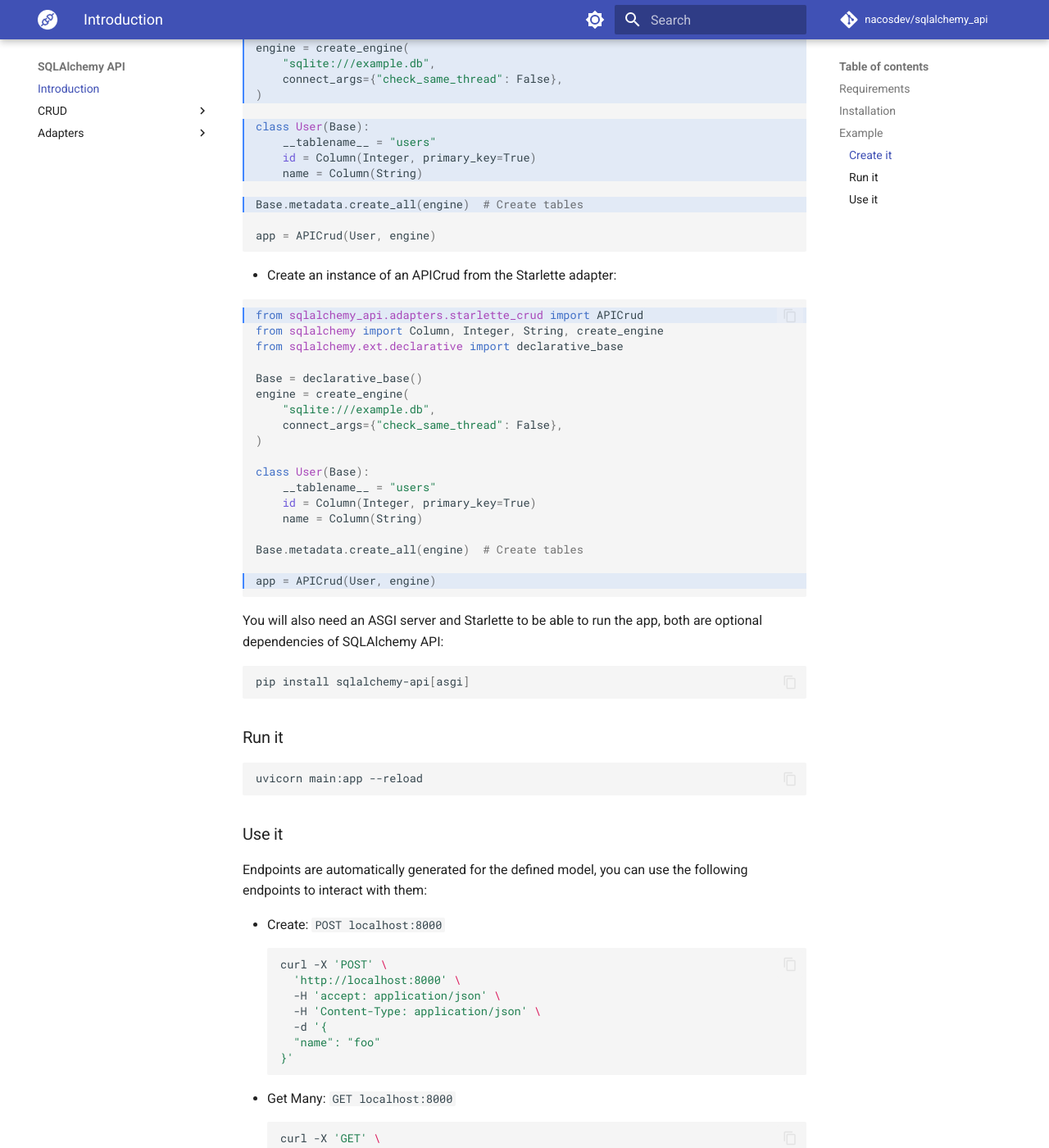
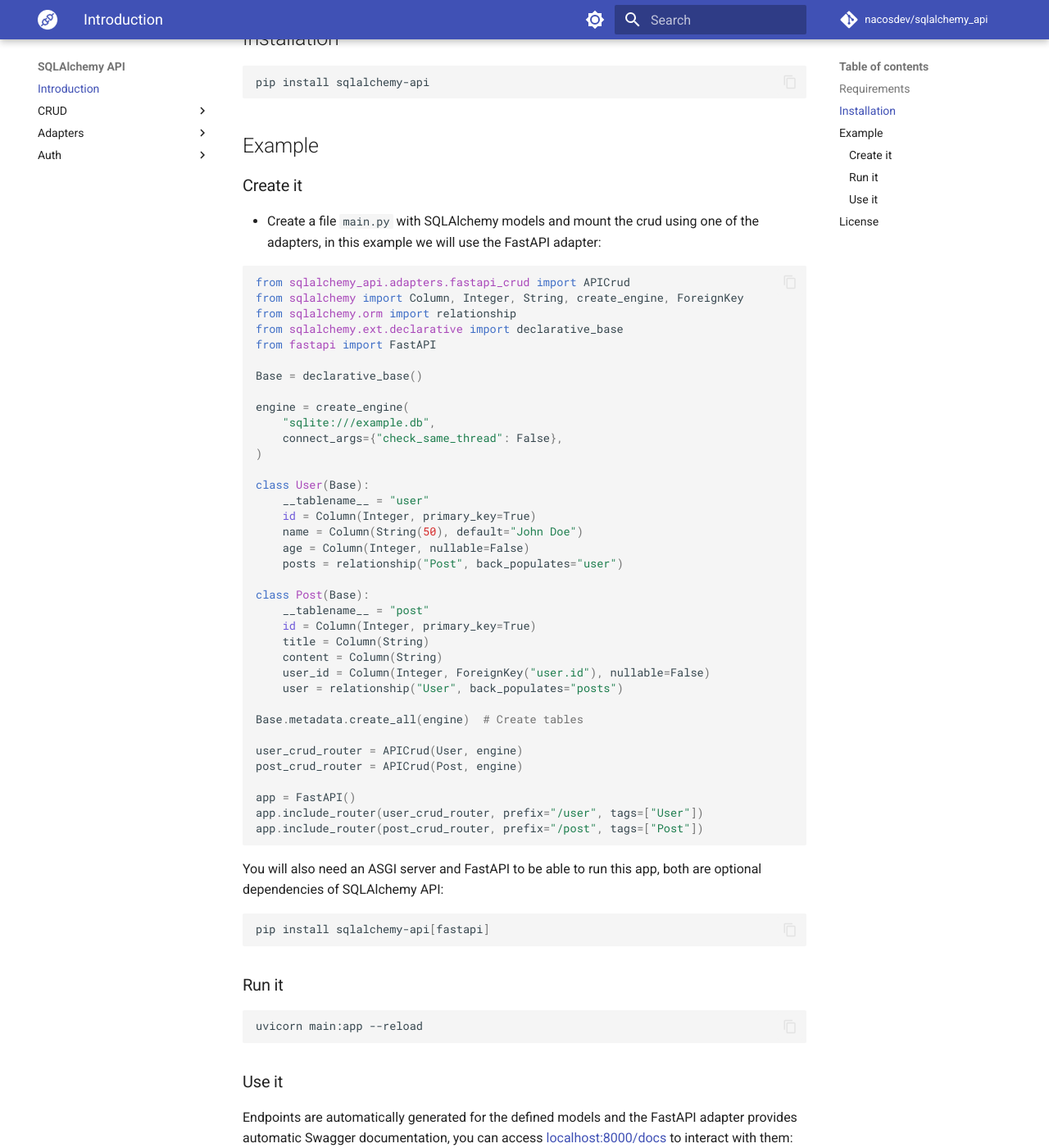
Before and after one commit to nacosdev/sqlalchemy_api, an MkDocs documentation site: the page built from docs/index.md, in a window 1280 px wide and 1400 px high, scrolled down 976 px. Shown: the whole window at 82% size. Built offline with MkDocs 1.6.1 and Material for MkDocs 9.7.7, drawn with Linux system fonts in a browser that asks for light colours; comment, search, counter and statistics services are not loaded; some of the changed text lies outside the part shown.

Commit message:
improved docs and including CONTRIBUTING.md

````diff
--- a/docs/index.md
+++ b/docs/index.md
@@ -1,8 +1,40 @@
-<img src="https://raw.githubusercontent.com/nacosdev/sqlalchemy_api/main/docs/assets/images/sqlalchemy_api.png"/>
+<p align="center">
+  <a><img src="https://raw.githubusercontent.com/nacosdev/sqlalchemy_api/main/docs/assets/images/sqlalchemy_api.png" alt="SQLalchemyAPI"></a>
+</p>
 
-SQLAlchemy API is a library that helps to turn the [SQLAlchemy](https://www.sqlalchemy.org/) models into a REST API. It uses the power of [Pydantic 2](https://docs.pydantic.dev/dev-v2/), to validate the data and serialize it.
+<p align="center">
+  <a href="https://github.com/nacosdev/sqlalchemy_api/actions?query=workflow%3ATests+event%3Apush+branch%3Amain" target="_blank">
+      <img src="https://github.com/nacosdev/sqlalchemy_api/workflows/Tests/badge.svg?event=push&branch=main" alt="Test">
+  </a>
+  <a href="https://codecov.io/gh/nacosdev/sqlalchemy_api">
+      <img src="https://codecov.io/gh/nacosdev/sqlalchemy_api/branch/main/graph/badge.svg" alt="Coverage">
+  </a>
+  <a href="https://pypi.org/project/sqlalchemy-api" target="_blank">
+      <img src="https://img.shields.io/pypi/v/sqlalchemy-api?color=%2334D058&label=pypi%20package" alt="Package version">
+  </a>
+  <a href="https://pypi.org/project/sqlalchemy-api" target="_blank">
+      <img src="https://img.shields.io/pypi/pyversions/fastapi.svg?color=%2334D058" alt="Supported Python versions">
+  </a>
+</p>
 
-This is intended to be a framework-agnostic library that can be used with any web framework. Currently, it provides support for [Starlette](https://www.starlette.io/) and [FastAPI](https://fastapi.tiangolo.com/).
+SQLAlchemy API is a library that helps to turn the [SQLAlchemy](https://www.sqlalchemy.org/) models into a REST API, allowing all the basic CRUD operations. It uses the power of [Pydantic 2](https://docs.pydantic.dev/dev-v2/), to validate and serialize the data. This is a framework-agnostic library that can be used with any web framework. Currently, it provides support for [Starlette](https://www.starlette.io/) and [FastAPI](https://fastapi.tiangolo.com/).
+
+---
+
+**Documentation**: <a href="https://nacosdev.github.io/sqlalchemy_api" target="_blank">https://nacosdev.github.io/sqlalchemy_api</a>
+
+**Source Code**: <a href="https://github.com/nacosdev/sqlalchemy_api" target="_blank">https://github.com/nacosdev/sqlalchemy_api</a>
+
+---
+
+**Table of Contents**
+
+- [Requirements](#requirements)
+- [Installation](#installation)
+- [License](#license)
+
+---
+
 ## Requirements
 
 - Python>=3.7
@@ -19,106 +51,84 @@
 
 ### Create it
 
-- Create a file `main.py` with a simple SQLAlchemy model
+- Create a file `main.py` with SQLAlchemy models and mount the crud using one of the adapters, in this example we will use the FastAPI adapter:
 
-```Python hl_lines="2-3 5-9 11-14 16"
-from sqlalchemy_api.adapters.starlette_crud import APICrud
-from sqlalchemy import Column, Integer, String, create_engine
+```python
+from sqlalchemy_api.adapters.fastapi_crud import APICrud
+from sqlalchemy import Column, Integer, String, create_engine, ForeignKey
+from sqlalchemy.orm import relationship
 from sqlalchemy.ext.declarative import declarative_base
+from fastapi import FastAPI
 
 Base = declarative_base()
+
 engine = create_engine(
     "sqlite:///example.db",
     connect_args={"check_same_thread": False},
 )
 
 class User(Base):
-    __tablename__ = "users"
+    __tablename__ = "user"
     id = Column(Integer, primary_key=True)
-    name = Column(String)
+    name = Column(String(50), default="John Doe")
+    age = Column(Integer, nullable=False)
+    posts = relationship("Post", back_populates="user")
+
+class Post(Base):
+    __tablename__ = "post"
+    id = Column(Integer, primary_key=True)
+    title = Column(String)
+    content = Column(String)
+    user_id = Column(Integer, ForeignKey("user.id"), nullable=False)
+    user = relationship("User", back_populates="posts")
 
 Base.metadata.create_all(engine)  # Create tables
 
-app = APICrud(User, engine)
+user_crud_router = APICrud(User, engine)
+post_crud_router = APICrud(Post, engine)
+
+app = FastAPI()
+app.include_router(user_crud_router, prefix="/user", tags=["User"])
+app.include_router(post_crud_router, prefix="/post", tags=["Post"])
 ```
 
-
-- Create an instance of an APICrud from the Starlette adapter:
-
-```Python hl_lines="1 18"
-from sqlalchemy_api.adapters.starlette_crud import APICrud
-from sqlalchemy import Column, Integer, String, create_engine
-from sqlalchemy.ext.declarative import declarative_base
-
-Base = declarative_base()
-engine = create_engine(
-    "sqlite:///example.db",
-    connect_args={"check_same_thread": False},
-)
-
-class User(Base):
-    __tablename__ = "users"
-    id = Column(Integer, primary_key=True)
-    name = Column(String)
-
-Base.metadata.create_all(engine)  # Create tables
-
-app = APICrud(User, engine)
-```
-
-You will also need an ASGI server and Starlette to be able to run the app, both are optional dependencies of SQLAlchemy API:
+You will also need an ASGI server and FastAPI to be able to run this app, both are optional dependencies of SQLAlchemy API:
 
 ```bash
-pip install sqlalchemy-api[asgi]
+pip install sqlalchemy-api[fastapi]
 ```
 
 ### Run it
-
 ```bash
 uvicorn main:app --reload
 ```
 
+
 ### Use it
+Endpoints are automatically generated for the defined models and the FastAPI adapter provides automatic Swagger documentation, you can access [localhost:8000/docs](localhost:8000/docs) to interact with them:
 
-Endpoints are automatically generated for the defined model, you can use the following endpoints to interact with them:
+<p align="center">
+  <a><img src="https://raw.githubusercontent.com/nacosdev/sqlalchemy_api/main/docs/assets/images/swagger-1.png" alt="Swagger"></a>
+</p>
 
-- Create: `POST localhost:8000`
-```bash
-curl -X 'POST' \
-  'http://localhost:8000' \
-  -H 'accept: application/json' \
-  -H 'Content-Type: application/json' \
-  -d '{
-  "name": "foo"
-}'
-```
-- Get Many: `GET localhost:8000`
-```bash
-curl -X 'GET' \
-  'http://localhost:8000?page_size=100&page=1' \
-  -H 'accept: application/json'
-```
-- Get One: `GET localhost:8000/{id}`
-```bash
-curl -X 'GET' \
-  'http://localhost:8000/1' \
-  -H 'accept: application/json'
-```
-- Update: `PUT localhost:8000/{id}`
-```bash
-curl -X 'PUT' \
-  'http://localhost:8000/1' \
-  -H 'accept: application/json' \
-  -H 'Content-Type: application/json' \
-  -d '{
-  "name": "bar"
-}'
-```
-- Delete: `DELETE localhost:8000/{id}`
-```bash
-curl -X 'DELETE' \
-  'http://localhost:8000/1' \
-  -H 'accept: application/json'
-```
+SQLAlchemyAPI also provides different operators depending on the column data type, to filter the data:
 
-More info about this in the [CRUD](crud/introduction.md) section.
+<p align="center">
+  <a><img src="https://raw.githubusercontent.com/nacosdev/sqlalchemy_api/main/docs/assets/images/swagger-2.png" alt="Swagger2"></a>
+</p>
+
+The data returned is automatically paginated and serialized, including the relationships defined in the models:
+
+<p align="center">
+  <a><img src="https://raw.githubusercontent.com/nacosdev/sqlalchemy_api/main/docs/assets/images/swagger-3.png" alt="Swagger3"></a>
+</p>
+
+Post data is automatically validated and serialized using Pydantic, for example, if you try to create a user wihout the required `age` field, you will get an error like this:
+
+<p align="center">
+  <a><img src="https://raw.githubusercontent.com/nacosdev/sqlalchemy_api/main/docs/assets/images/swagger-4.png" alt="Swagger4"></a>
+</p>
+
+## License
+
+`sqlalchemy-api` is distributed under the terms of the [MIT](https://spdx.org/licenses/MIT.html) license.
--- a/mkdocs.yml
+++ b/mkdocs.yml
@@ -48,6 +48,8 @@
     - Introduction: 'adapters/introduction.md'
     - Starlette: 'adapters/starlette.md'
     - Fastapi: 'adapters/fastapi.md'
+  - Auth:
+    - Introduction: 'auth/introduction.md'
 
 markdown_extensions:
   - markdown.extensions.codehilite:
````
Also changed, not shown: CONTRIBUTING.md (added, +64 -0 lines), docs/adapters/fastapi.md (+2 -1 lines), docs/adapters/starlette.md (+48 -1 lines), docs/auth/introduction.md (added, +1 -0 lines).
